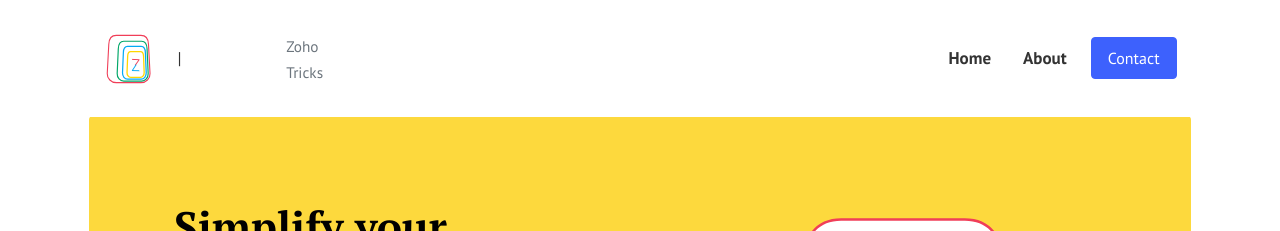
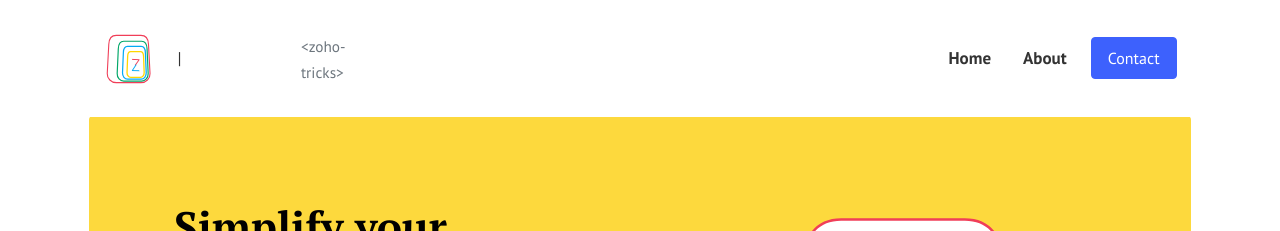
Before and after one commit to anthoninvanimpe/anthoninvanimpe.github.io, a Jekyll site: the page built from index.html, in a window 1280 px wide. Shown: the top 231 px of the page. Built offline with Jekyll 4.4.1, drawn with Linux system fonts in a browser that asks for light colours; the list of posts is cut into pages by our own code.

Commit message:
Update default.html

```diff
--- a/_layouts/default.html
+++ b/_layouts/default.html
@@ -58,7 +58,7 @@ gtag('config', '{{site.ganalytics}}');
           <div class="d-flex align-items-center">
             <img class="intro bg-white" height="500" src="{{site.baseurl}}/assets/images/moving-logo.svg">
 
-            <span class="ml-3 text-muted small">{{ site.title }}</span>
+            <span class="ml-3 text-muted small">&lt;zoho-tricks&gt;</span>
 
             <!--<a class="d-inline-block social-icon" target="_blank" href="{{site.social.twitter}}">
               <svg xmlns="http://www.w3.org/2000/svg" width="19" height="19" fill="currentColor" class="bi bi-twitter" viewBox="0 0 16 16">
```
